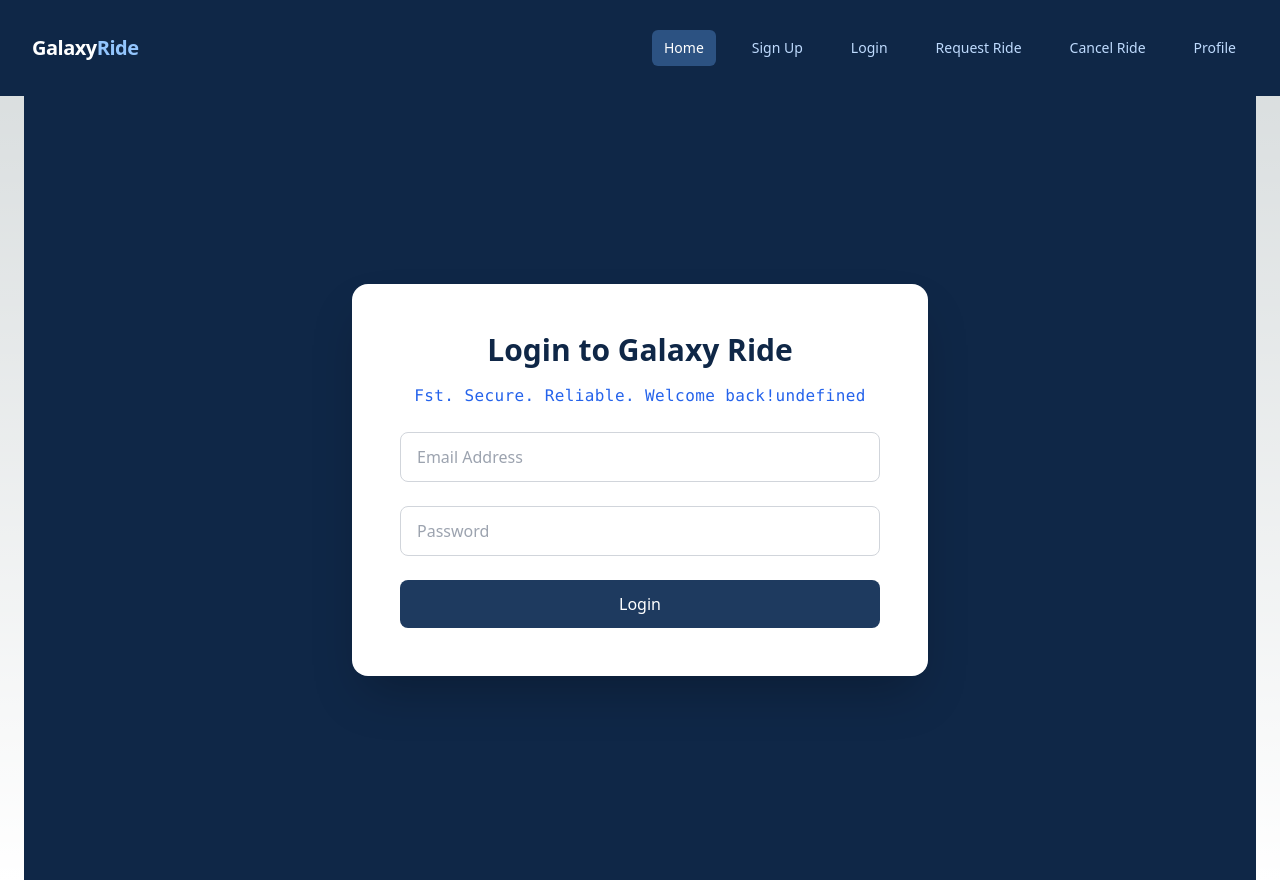
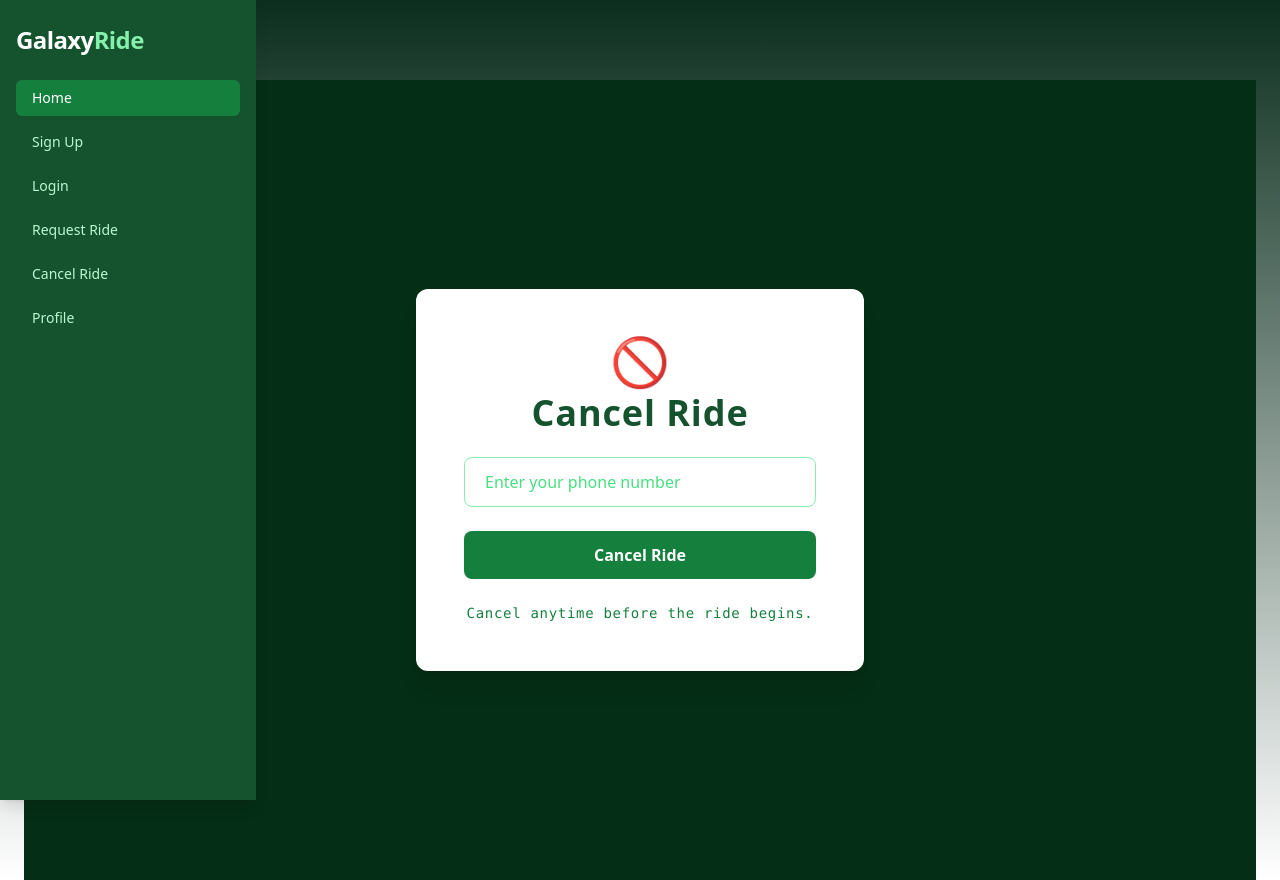
Before and after one commit to michaelpete1/Galaxy-Ride, a Next.js app: page /LoginPage in a window 1280 px wide. Built offline with nearby package versions, Linux system fonts and the light colour scheme.

Commit message:
changed some thingsa

```diff
--- a/src/app/CancelRide/page.tsx
+++ b/src/app/CancelRide/page.tsx
@@ -1,6 +1,7 @@
 'use client';
 
 import { useState } from 'react';
+import Link from 'next/link'; // For navigation
 import { supabase } from '@/lib/supabaseClient';
 
 export default function CancelRide() {
@@ -49,12 +50,16 @@ export default function CancelRide() {
 
   const renderMessage = () => {
     if (!message) return null;
-    const isError = message.toLowerCase().includes('error') || message.toLowerCase().includes('no ride');
+    const isError =
+      message.toLowerCase().includes('error') ||
+      message.toLowerCase().includes('no ride');
 
     return (
       <div
-        className={`mb-4 text-center px-4 py-2 rounded-lg text-sm animate-pulse ${
-          isError ? 'bg-red-100 text-red-700 border border-red-300' : 'bg-green-100 text-green-700 border border-green-300'
+        className={`mb-4 text-center px-4 py-2 rounded-lg text-sm font-mono animate-fadeIn ${
+          isError
+            ? 'bg-red-200 text-red-700 border border-red-400'
+            : 'bg-green-200 text-green-900 border border-green-400'
         }`}
       >
         {message}
@@ -63,11 +68,19 @@ export default function CancelRide() {
   };
 
   return (
-    <div className="min-h-screen bg-navy-900 flex items-center justify-center px-6 py-12">
-      <div className="w-full max-w-xl bg-white rounded-2xl shadow-2xl p-10 md:p-12">
-        <div className="flex flex-col items-center justify-center mb-6">
-          <span className="text-5xl">🚫</span>
-          <h1 className="text-3xl font-extrabold mt-2 text-navy-900">Cancel Ride</h1>
+    <div className="min-h-screen bg-green-950 flex items-center justify-center px-6 py-12">
+      <div className="w-full max-w-xl bg-white rounded-3xl shadow-2xl p-12 md:p-16">
+        <div className="flex flex-col items-center justify-center mb-6 space-y-2">
+          <span className="text-6xl select-none">🚫</span>
+          <h1 className="text-4xl font-extrabold text-green-900 tracking-tight">
+            Cancel Ride
+          </h1>
+          <Link
+            href="/RequestRide"
+            className="text-green-700 hover:text-green-500 font-semibold underline transition"
+          >
+            Get New Ride
+          </Link>
         </div>
 
         {renderMessage()}
@@ -80,20 +93,20 @@ export default function CancelRide() {
             onChange={(e) => setPhone(e.target.value)}
             placeholder="Enter your phone number"
             required
-            className="w-full px-4 py-3 border border-gray-300 rounded-lg focus:outline-none focus:ring-2 focus:ring-red-400 transition"
+            className="w-full px-5 py-3 border border-green-600 rounded-lg text-green-900 placeholder-green-500 focus:outline-none focus:ring-4 focus:ring-green-700 transition"
           />
           <button
             type="submit"
             disabled={loading}
-            className="w-full bg-navy-800 text-white py-3 rounded-lg hover:bg-navy-900 transition disabled:opacity-50"
+            className="w-full bg-green-800 text-white py-3 rounded-lg hover:bg-green-900 disabled:opacity-60 transition font-semibold"
           >
             {loading ? 'Cancelling...' : 'Cancel Ride'}
           </button>
         </form>
 
-        <div className="mt-6 text-center text-sm text-navy-800 animate-bounce">
+        <p className="mt-8 text-center text-sm text-green-600 font-mono animate-pulse">
           Cancel anytime before the ride begins.
-        </div>
+        </p>
       </div>
     </div>
   );
--- a/src/app/LoginPage/page.tsx
+++ b/src/app/LoginPage/page.tsx
@@ -1,106 +1,103 @@
 'use client';
 
-import { useState, useEffect } from 'react';
+import { useState } from 'react';
 import { supabase } from '@/lib/supabaseClient';
 
-export default function Login() {
-  const [form, setForm] = useState({ email: '', password: '' });
-  const [error, setError] = useState<string | null>(null);
+export default function CancelRide() {
+  const [phone, setPhone] = useState('');
+  const [message, setMessage] = useState<string | null>(null);
   const [loading, setLoading] = useState(false);
-  const [successMessage, setSuccessMessage] = useState<string | null>(null);
 
-  const fullText = "Fast. Secure. Reliable. Welcome back!";
-  const [typedText, setTypedText] = useState('');
+  const handleCancel = async (e: React.FormEvent) => {
+    e.preventDefault();
+    setMessage(null);
+    setLoading(true);
 
-  useEffect(() => {
-    let index = 0;
-    const interval = setInterval(() => {
-      setTypedText((prev) => prev + fullText[index]);
-      index++;
-      if (index >= fullText.length) clearInterval(interval);
-    }, 100);
+    const { data: rides, error: fetchError } = await supabase
+      .from('rides')
+      .select('id')
+      .eq('phone', phone);
 
-    return () => clearInterval(interval);
-  }, []);
+    if (fetchError) {
+      setLoading(false);
+      setMessage(`error: ${fetchError.message}`);
+      return;
+    }
 
-  const handleChange = (e: React.ChangeEvent<HTMLInputElement>) => {
-    setForm({ ...form, [e.target.name]: e.target.value });
-  };
+    if (!rides || rides.length === 0) {
+      setLoading(false);
+      setMessage('No ride found with this phone number.');
+      return;
+    }
 
-  const handleSubmit = async (e: React.FormEvent) => {
-    e.preventDefault();
-    setError(null);
-    setLoading(true);
-    setSuccessMessage(null);
+    const rideIds = rides.map((ride) => ride.id);
 
-    const { data, error } = await supabase.auth.signInWithPassword({
-      email: form.email,
-      password: form.password,
-    });
+    const { error: deleteError } = await supabase
+      .from('rides')
+      .delete()
+      .in('id', rideIds);
 
     setLoading(false);
 
-    if (error) {
-      setError(error.message);
+    if (deleteError) {
+      setMessage(`error: ${deleteError.message}`);
     } else {
-      setSuccessMessage('Login successful! Redirecting...');
-      console.log('Logged in:', data);
-
-      setTimeout(() => {
-        window.location.href = '/';
-      }, 2000);
+      setMessage('Ride cancelled successfully.');
+      setPhone('');
     }
   };
 
+  const renderMessage = () => {
+    if (!message) return null;
+    const isError = message.toLowerCase().includes('error') || message.toLowerCase().includes('no ride');
+
+    return (
+      <div
+        className={`mb-6 px-5 py-3 rounded-md text-center text-sm font-medium ${
+          isError
+            ? 'bg-red-100 text-red-600 border border-red-300 animate-pulse'
+            : 'bg-green-100 text-green-800 border border-green-300 animate-fadeIn'
+        }`}
+      >
+        {message}
+      </div>
+    );
+  };
+
   return (
-    <div className="min-h-screen bg-navy-900 flex items-center justify-center px-6 py-12">
-      <div className="w-full max-w-xl bg-white rounded-2xl shadow-2xl p-10 md:p-12">
-        <h1 className="text-3xl font-extrabold mb-4 text-center text-navy-900 animate-fadeIn">
-          Login to Galaxy Ride
-        </h1>
+    <div className="min-h-screen bg-green-950 flex items-center justify-center px-8 py-16">
+      <div className="w-full max-w-md bg-white rounded-xl shadow-xl p-8 md:p-12">
+        <div className="flex flex-col items-center justify-center mb-6">
+          <span className="text-5xl mb-2">🚫</span>
+          <h1 className="text-4xl font-semibold text-green-900 tracking-wide text-center">
+            Cancel Ride
+          </h1>
+        </div>
 
-        <p className="text-center text-blue-600 mb-6 h-6 font-mono tracking-wide animate-fadeIn">
-          {typedText}
-        </p>
+        {renderMessage()}
 
-        {error && (
-          <p className="text-red-600 mb-4 text-center animate-pulse">{error}</p>
-        )}
-
-        {successMessage && (
-          <div className="mb-4 bg-green-100 text-green-800 border border-green-300 px-4 py-2 rounded text-center animate-fadeIn">
-            {successMessage}
-          </div>
-        )}
-
-        <form onSubmit={handleSubmit} className="space-y-6">
+        <form onSubmit={handleCancel} className="space-y-6">
           <input
-            type="email"
-            name="email"
-            value={form.email}
-            onChange={handleChange}
-            placeholder="Email Address"
+            type="text"
+            name="phone"
+            value={phone}
+            onChange={(e) => setPhone(e.target.value)}
+            placeholder="Enter your phone number"
             required
-            className="w-full px-4 py-3 border border-gray-300 rounded-lg focus:outline-none focus:ring-2 focus:ring-blue-400 transition"
-          />
-          <input
-            type="password"
-            name="password"
-            value={form.password}
-            onChange={handleChange}
-            placeholder="Password"
-            required
-            minLength={6}
-            className="w-full px-4 py-3 border border-gray-300 rounded-lg focus:outline-none focus:ring-2 focus:ring-blue-400 transition"
+            className="w-full px-5 py-3 border border-green-300 rounded-lg text-green-900 placeholder-green-400 focus:outline-none focus:ring-4 focus:ring-green-300 transition-shadow duration-300"
           />
           <button
             type="submit"
             disabled={loading}
-            className="w-full bg-navy-800 text-white py-3 rounded-lg hover:bg-navy-900 disabled:opacity-50 transition"
+            className="w-full bg-green-700 text-white py-3 rounded-lg hover:bg-green-800 disabled:opacity-60 transition-colors duration-300 font-semibold"
           >
-            {loading ? 'Logging in...' : 'Login'}
+            {loading ? 'Cancelling...' : 'Cancel Ride'}
           </button>
         </form>
+
+        <div className="mt-6 text-center text-green-700 text-sm font-mono tracking-wider">
+          Cancel anytime before the ride begins.
+        </div>
       </div>
     </div>
   );
--- a/src/app/components/Navbar.tsx
+++ b/src/app/components/Navbar.tsx
@@ -1,7 +1,8 @@
 'use client';
 
 import Link from 'next/link';
-import { useState, useEffect } from 'react';
+import { useState } from 'react';
+import { Menu, X } from 'lucide-react'; // Hamburger and Close icons (or replace with emojis/icons if not using Lucide)
 
 type NavItem = {
   id: string;
@@ -10,18 +11,8 @@ type NavItem = {
 };
 
 export default function Navbar() {
-  const [isOpen, setIsOpen] = useState(false);
-  const [isScrolled, setIsScrolled] = useState(false);
   const [activeItem, setActiveItem] = useState<string>('home');
-
-  useEffect(() => {
-    const handleScroll = () => {
-      setIsScrolled(window.scrollY > 20);
-    };
-
-    window.addEventListener('scroll', handleScroll);
-    return () => window.removeEventListener('scroll', handleScroll);
-  }, []);
+  const [isOpen, setIsOpen] = useState<boolean>(false);
 
   const navItems: NavItem[] = [
     { id: 'home', label: 'Home', href: '/' },
@@ -33,111 +24,58 @@ export default function Navbar() {
   ];
 
   return (
-    <nav
-      className={`fixed w-full transition-all duration-300 z-50 ${
-        isScrolled ? 'bg-[#1a365d] shadow-lg py-2' : 'bg-[#0f2747] py-4'
-      }`}
-    >
-      <div className="max-w-7xl mx-auto px-4 sm:px-6 lg:px-8">
-        <div className="flex items-center justify-between h-16">
-          {/* Logo as a link */}
+    <>
+      {/* Hamburger Button */}
+      <div className="md:hidden fixed top-4 left-4 z-50">
+        <button
+          onClick={() => setIsOpen(!isOpen)}
+          className="text-white bg-green-800 p-2 rounded-md focus:outline-none"
+        >
+          {isOpen ? <X size={24} /> : <Menu size={24} />}
+        </button>
+      </div>
+
+      {/* Sidebar */}
+      <aside
+        className={`fixed top-0 left-0 h-screen w-64 bg-green-900 text-white transform ${
+          isOpen ? 'translate-x-0' : '-translate-x-full'
+        } md:translate-x-0 transition-transform duration-300 z-40 shadow-lg`}
+      >
+        <div className="py-6 px-4 flex flex-col space-y-6">
           <Link
             href="/"
-            className="flex-shrink-0 flex items-center transform transition-transform duration-300 hover:scale-110 cursor-pointer"
-            onClick={() => setActiveItem('home')}
+            className="text-2xl font-bold tracking-tight hover:text-green-300"
+            onClick={() => {
+              setActiveItem('home');
+              setIsOpen(false);
+            }}
           >
-            <span className="text-white font-bold text-xl tracking-tight">
-              Galaxy<span className="text-blue-300">Ride</span>
-            </span>
+            Galaxy<span className="text-green-300">Ride</span>
           </Link>
 
-          {/* Desktop Menu */}
-          <div className="hidden md:flex space-x-6 items-center">
+          <nav className="flex flex-col w-full space-y-2 mt-4">
             {navItems.map((item) => (
               <Link
                 key={item.id}
                 href={item.href}
-                className={`px-3 py-2 rounded-md text-sm font-medium transition-all duration-200 ${
-                  activeItem === item.id
-                    ? 'text-white bg-navy-700'
-                    : 'text-blue-200 hover:bg-navy-700 hover:text-white'
-                }`}
-                onClick={() => setActiveItem(item.id)}
+                className={`relative px-4 py-2 rounded-md text-sm font-medium transition-all overflow-hidden group
+                  ${activeItem === item.id
+                    ? 'bg-green-700 text-white'
+                    : 'text-green-200 hover:text-white'
+                  }`}
+                onClick={() => {
+                  setActiveItem(item.id);
+                  setIsOpen(false);
+                }}
               >
-                {item.label}
+                <span className="relative z-10">{item.label}</span>
+                {/* Bubble animation */}
+                <span className="absolute inset-0 bg-green-600 scale-0 group-hover:scale-100 transition-transform duration-300 rounded-md z-0 opacity-20" />
               </Link>
             ))}
-          </div>
-
-          {/* Mobile menu button */}
-          <div className="flex md:hidden">
-            <button
-              onClick={() => setIsOpen(!isOpen)}
-              className="inline-flex items-center justify-center p-2 rounded-md text-blue-200 hover:text-white hover:bg-navy-700 focus:outline-none"
-            >
-              <span className="sr-only">Open main menu</span>
-              {isOpen ? (
-                <svg
-                  className="h-6 w-6"
-                  xmlns="http://www.w3.org/2000/svg"
-                  fill="none"
-                  viewBox="0 0 24 24"
-                  stroke="currentColor"
-                >
-                  <path
-                    strokeLinecap="round"
-                    strokeLinejoin="round"
-                    strokeWidth={2}
-                    d="M6 18L18 6M6 6l12 12"
-                  />
-                </svg>
-              ) : (
-                <svg
-                  className="h-6 w-6"
-                  xmlns="http://www.w3.org/2000/svg"
-                  fill="none"
-                  viewBox="0 0 24 24"
-                  stroke="currentColor"
-                >
-                  <path
-                    strokeLinecap="round"
-                    strokeLinejoin="round"
-                    strokeWidth={2}
-                    d="M4 6h16M4 12h16M4 18h16"
-                  />
-                </svg>
-              )}
-            </button>
-          </div>
+          </nav>
         </div>
-      </div>
-
-      {/* Mobile Menu */}
-      <div
-        className={`md:hidden transition-all duration-300 ease-in-out transform ${
-          isOpen ? 'max-h-96 opacity-100' : 'max-h-0 opacity-0 invisible'
-        }`}
-      >
-        <div className="px-2 pt-2 pb-3 space-y-1 sm:px-3 bg-[#1e3a5f]">
-          {navItems.map((item) => (
-            <Link
-              key={item.id}
-              href={item.href}
-              className={`block w-full text-left px-3 py-2 rounded-md text-sm font-medium ${
-                activeItem === item.id
-                  ? 'text-white bg-navy-700'
-                  : 'text-blue-200 hover:bg-navy-700 hover:text-white'
-              }`}
-              onClick={() => {
-                setActiveItem(item.id);
-                setIsOpen(false); // close menu on click
-              }}
-            >
-              {item.label}
-            </Link>
-          ))}
-        </div>
-      </div>
-    </nav>
+      </aside>
+    </>
   );
 }
--- a/src/app/globals.css
+++ b/src/app/globals.css
@@ -20,8 +20,16 @@ body {
   color: rgb(var(--foreground-rgb));
   background: linear-gradient(
       to bottom,
-      transparent,
+      rgb(11, 46, 30), /* solid green start (#0b2e1e) */
       rgb(var(--background-end-rgb))
     )
     rgb(var(--background-start-rgb));
 }
+@keyframes fadeText {
+  0%, 100% { opacity: 0; }
+  50% { opacity: 1; }
+}
+
+.animate-fadeText {
+  animation: fadeText 6s ease-in-out infinite;
+}
--- a/src/app/page.tsx
+++ b/src/app/page.tsx
@@ -1,41 +1,68 @@
 'use client';
 
+import Image from 'next/image';
 import Link from 'next/link';
-import Image from 'next/image';
+import { useState, useEffect } from 'react';
 
 export default function Home() {
+  const [dynamicContent, setDynamicContent] = useState('');
+
+  useEffect(() => {
+    // Runs only on client side, avoids hydration issues
+    setDynamicContent('Enjoy your ride with Galaxy Ride!');
+  }, []);
+
   return (
-    <div className="min-h-screen flex flex-col items-center justify-center bg-navy-900 text-white px-4 relative overflow-hidden">
-      {/* Animated Car Sticker */}
-      <div className="w-full max-w-lg mb-6 animate-bounce">
+    <div className="min-h-screen w-full bg-[#0b2e1e] text-white flex flex-col items-center justify-center px-4 py-8 relative">
+
+      {/* Top fading text over dark green */}
+      <div className="absolute top-0 left-0 w-full bg-[#0b2e1e] text-center py-4 animate-fadeText z-10">
+        <p className="text-lg font-semibold text-green-300">
+          Welcome to Galaxy Ride — Your trusted ride service!
+        </p>
+      </div>
+
+      {/* Spacer to avoid overlap with top text */}
+      <div className="h-16"></div>
+
+      {/* Logo / Title */}
+      <h1 className="text-5xl font-bold mb-6 text-center z-0 relative">
+        Galaxy<span className="text-green-400">Ride</span>
+      </h1>
+
+      {/* Image with fade-in animation */}
+      <div className="w-full max-w-md mb-8 animate-fadeIn z-0 relative">
         <Image
-          src="/galaxy-ride.jpg" // ✅ Correct way to reference public image
+          src="/galaxy-ride.jpg"
           alt="Galaxy Ride Car"
           width={400}
           height={400}
-          className="mx-auto"
+          className="mx-auto rounded-lg shadow-lg"
         />
       </div>
 
-      <h1 className="text-4xl font-bold mb-4 animate-fadeIn">Welcome to Galaxy Ride</h1>
-      <p className="text-lg mb-8 max-w-xl text-center animate-fadeIn">
+      {/* Description */}
+      <p className="text-lg mb-10 max-w-xl text-center text-green-100 z-0 relative">
         Your reliable ride booking service — fast, easy, and secure.
       </p>
 
-      <div className="space-x-4 animate-fadeIn">
-        <Link href="/LoginPage" className="bg-blue-600 hover:bg-blue-700 px-5 py-3 rounded font-semibold transition">
-          Login
-        </Link>
-        <Link href="/SignupPage" className="bg-green-600 hover:bg-green-700 px-5 py-3 rounded font-semibold transition">
-          Sign Up
-        </Link>
-      </div>
+      {/* Dynamic content rendered only on client, suppress hydration warning */}
+      <p suppressHydrationWarning className="text-center text-green-200 mb-6">
+        {dynamicContent}
+      </p>
 
-      <div className="mt-10 space-x-4 animate-fadeIn">
-        <Link href="/RequestRide" className="underline hover:text-blue-300">
+      {/* Call-to-action buttons */}
+      <div className="flex space-x-4 z-0 relative">
+        <Link
+          href="/RequestRide"
+          className="px-6 py-3 bg-green-700 hover:bg-green-600 rounded-lg font-medium transition"
+        >
           Request a Ride
         </Link>
-        <Link href="/CancelRide" className="underline hover:text-blue-300">
+        <Link
+          href="/CancelRide"
+          className="px-6 py-3 bg-green-700 hover:bg-green-600 rounded-lg font-medium transition"
+        >
           Cancel a Ride
         </Link>
       </div>
--- a/tailwind.config.js
+++ b/tailwind.config.js
@@ -14,14 +14,19 @@ module.exports = {
           900: '#0f2747',
         },
       },
-      animation: {
-        fadeIn: 'fadeIn 0.5s ease-in-out',
-      },
       keyframes: {
         fadeIn: {
           '0%': { opacity: '0' },
           '100%': { opacity: '1' },
         },
+        fadeText: {
+          '0%, 100%': { opacity: '1' },
+          '50%': { opacity: '0.5' },
+        },
+      },
+      animation: {
+        fadeIn: 'fadeIn 0.5s ease-in-out forwards',
+        fadeText: 'fadeText 3s ease-in-out infinite',
       },
     },
   },
```
Also changed, not shown: src/app/ProfilePage/page.tsx (+16 -14 lines), src/app/RequestRide/page.tsx (+11 -9 lines), src/app/SignupPage/page.tsx (+13 -13 lines).
